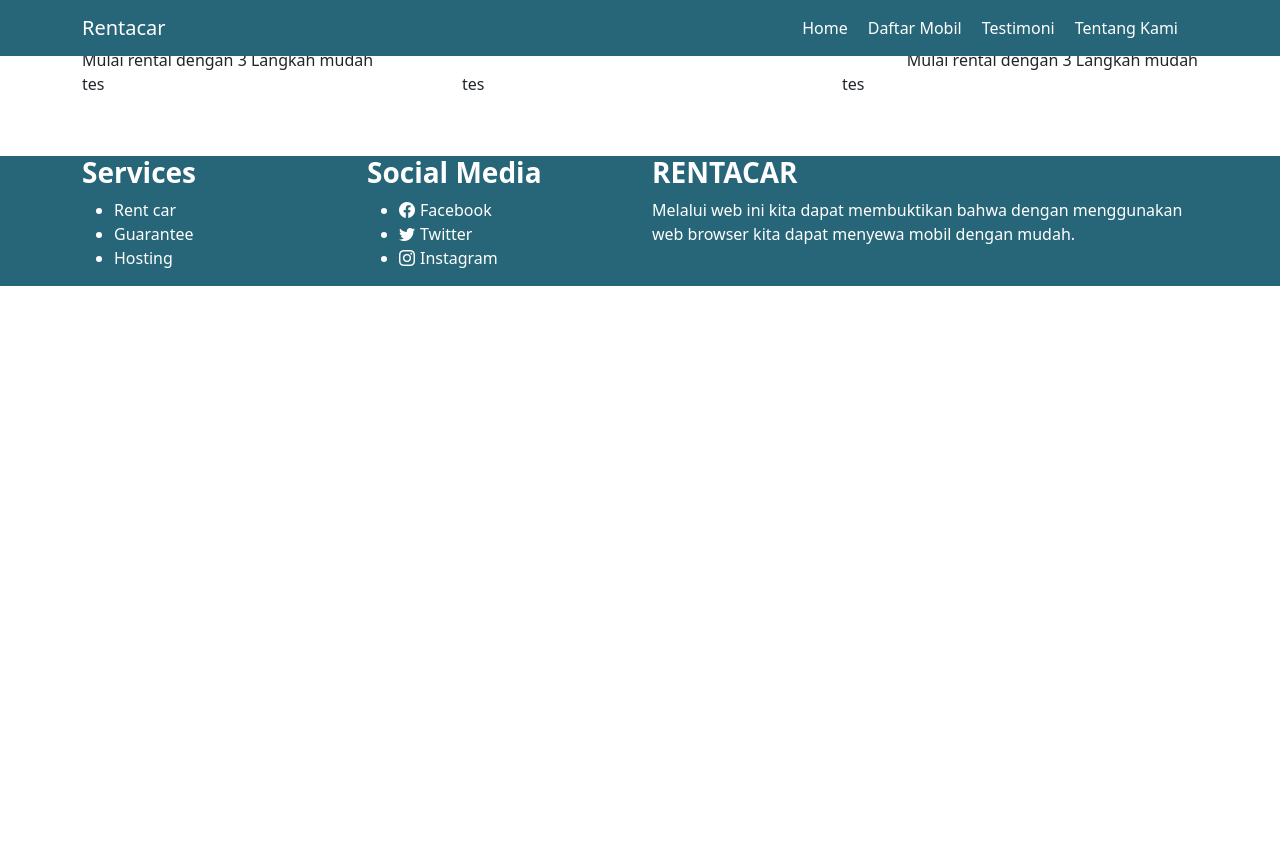
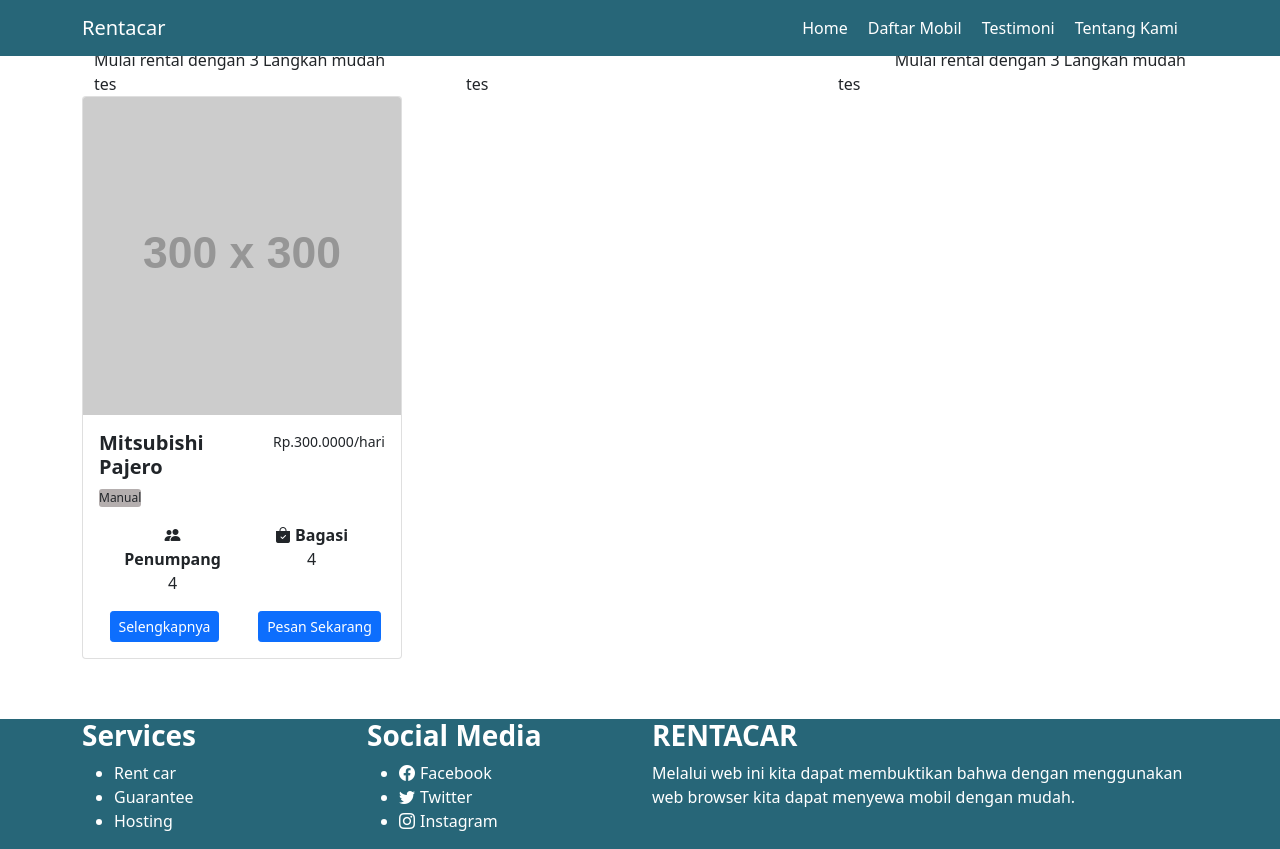
Before and after one commit to kharismarizki/rentacar, a Next.js app: page / in a window 1280 px wide. Before the commit the page ends 800 px from the top, so only its background shows below. Built offline with nearby package versions, Linux system fonts and the light colour scheme.

Commit message:
menambah card

```diff
--- /dev/null
+++ b/component/daftarmobil/Card.module.css
@@ -0,0 +1,21 @@
+.position {
+  display: flex;
+}
+
+.position div {
+  margin-left: 13px;
+  font-size: 14px;
+}
+
+.transmisi {
+  margin-top: 2px;
+  background-color: #b4aeae;
+  border-radius: 3px;
+  font-size: 12px;
+  width: fit-content;
+}
+
+.position2 {
+  align-content: center;
+  display: flex;
+}
--- a/component/daftarmobil/card.js
+++ b/component/daftarmobil/card.js
@@ -1,19 +1,54 @@
+import styles from "./Card.module.css";
 const card = () => {
   return (
     <>
-      <div className="card" style={{ width: "18rem" }}>
-        <img src="..." className="card-img-top" alt="..." />
+      <div className="card" style={{ width: "20rem" }}>
+        <img
+          src="https://dummyimage.com/300"
+          className="card-img-top"
+          alt="..."
+        />
         <div className="card-body">
-          <h5 className="card-title">Card title</h5>
-          <p className="card-text">
-            Some quick example text to build on the card title and make up the
-            bulk of the card's content.
-          </p>
-          <a href="#" className="btn btn-primary">
-            Go somewhere
-          </a>
+          <div className={styles.position}>
+            <h5 className="card-title">
+              <b>Mitsubishi Pajero</b>
+            </h5>
+            <div>Rp.300.0000/hari</div>
+          </div>
+          <div className={styles.transmisi}>Manual</div>
+          <div className="card-body">
+            <center>
+              <div className="row">
+                <div className="col">
+                  <b className="bi bi-people-fill"> Penumpang</b>
+                  <br />
+                  <div>4</div>
+                </div>
+                <div className="col">
+                  <b className="bi bi-bag-check-fill"> Bagasi</b>
+                  <br />
+                  <div>4</div>
+                </div>
+              </div>
+            </center>
+          </div>
+          <center>
+            <div className="row">
+              <div className="col">
+                <button type="button" class="btn btn-primary btn-sm">
+                  Selengkapnya
+                </button>
+              </div>
+              <div className="col">
+                <button type="button" class="btn btn-primary btn-sm">
+                  Pesan Sekarang
+                </button>
+              </div>
+            </div>
+          </center>
         </div>
       </div>
     </>
   );
 };
+export default card;
--- a/pages/index.js
+++ b/pages/index.js
@@ -2,12 +2,16 @@ import Navbar from "../component/navbar/navbar";
 import Footer from "../component/footer/footer";
 import CaraPesan from "../component/carapesan/carapesan";
 import DaftarMobil from "../component/daftarmobil/daftarmobil";
+import Card from "../component/daftarmobil/card";
 
 export default function Home() {
   return (
     <div>
       <Navbar />
-      <DaftarMobil />
+      <div className="container">
+        <DaftarMobil />
+        <Card />
+      </div>
       <Footer />
     </div>
   );
```
